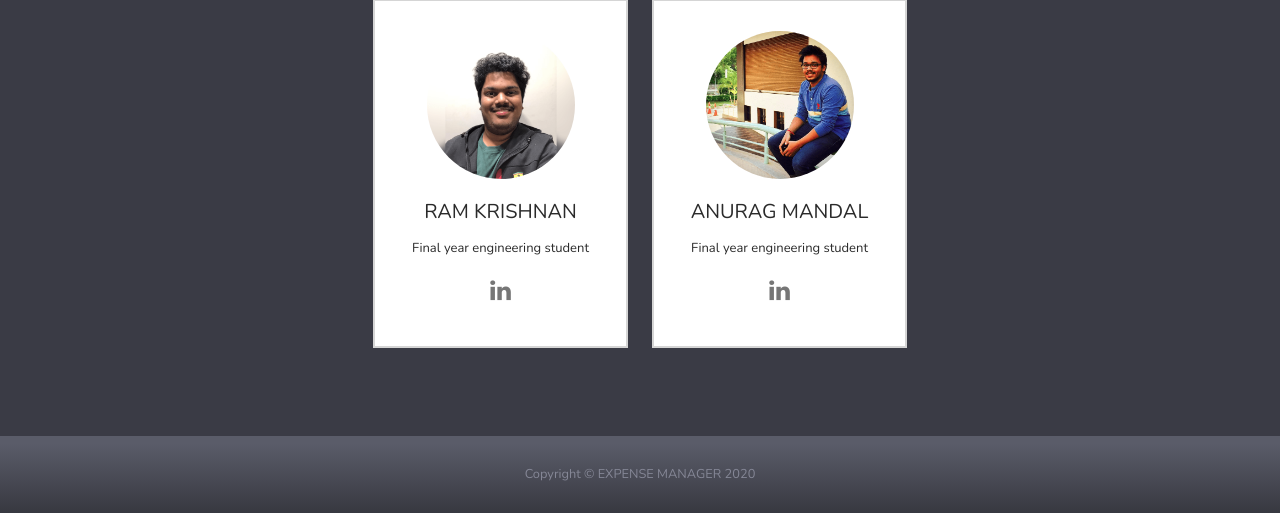
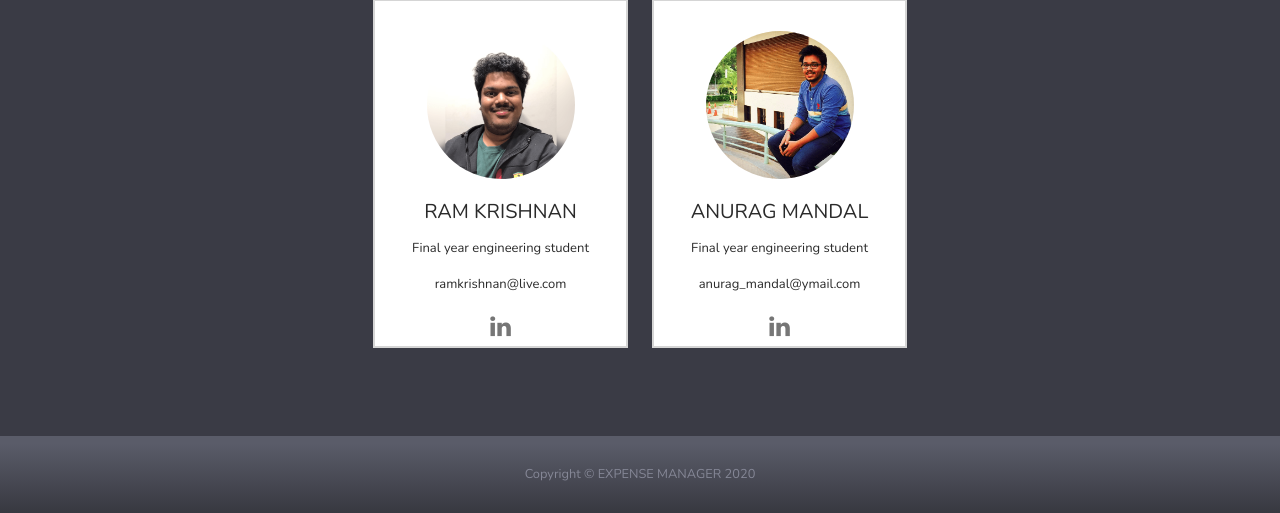
Before and after one commit to ramkrishnan6/project, a Django app: page / in a window 1280 px wide. Shown: the part 1796-2309 px from the top of the page. Run offline with Django 3.2, Linux system fonts and the light colour scheme; some libraries are stand-ins or nearby versions.

Commit message:
Update Our Team

```diff
--- a/templates/home.html
+++ b/templates/home.html
@@ -302,6 +302,7 @@
                     <figure><img src="{% static 'images/ram.png' %}" class="img-responsive" alt=""></figure>
                     <h3><a href="https://www.linkedin.com/in/ramkrishnan6/" target="_blank">Ram Krishnan </a></h3>
                     <p>Final year engineering student</p>
+                    <p>ramkrishnan@live.com</p>
                     <ul class="follow-us clearfix">
                         <li><a href="https://www.linkedin.com/in/ramkrishnan6/" target="_blank"><i
                                 class="fa fa-linkedin" aria-hidden="true"></i></a></li>
@@ -314,6 +315,7 @@
                     <h3><a href="https://www.linkedin.com/in/anurag-mandal-4272661a1/" target="_blank">Anurag Mandal</a>
                     </h3>
                     <p>Final year engineering student</p>
+                    <p>anurag_mandal@ymail.com</p>
                     <ul class="follow-us clearfix">
                         <li><a href="https://www.linkedin.com/in/anurag-mandal-4272661a1/" target="_blank"><i
                                 class="fa fa-linkedin" aria-hidden="true"></i></a></li>
```
Also changed, not shown: README.md.
